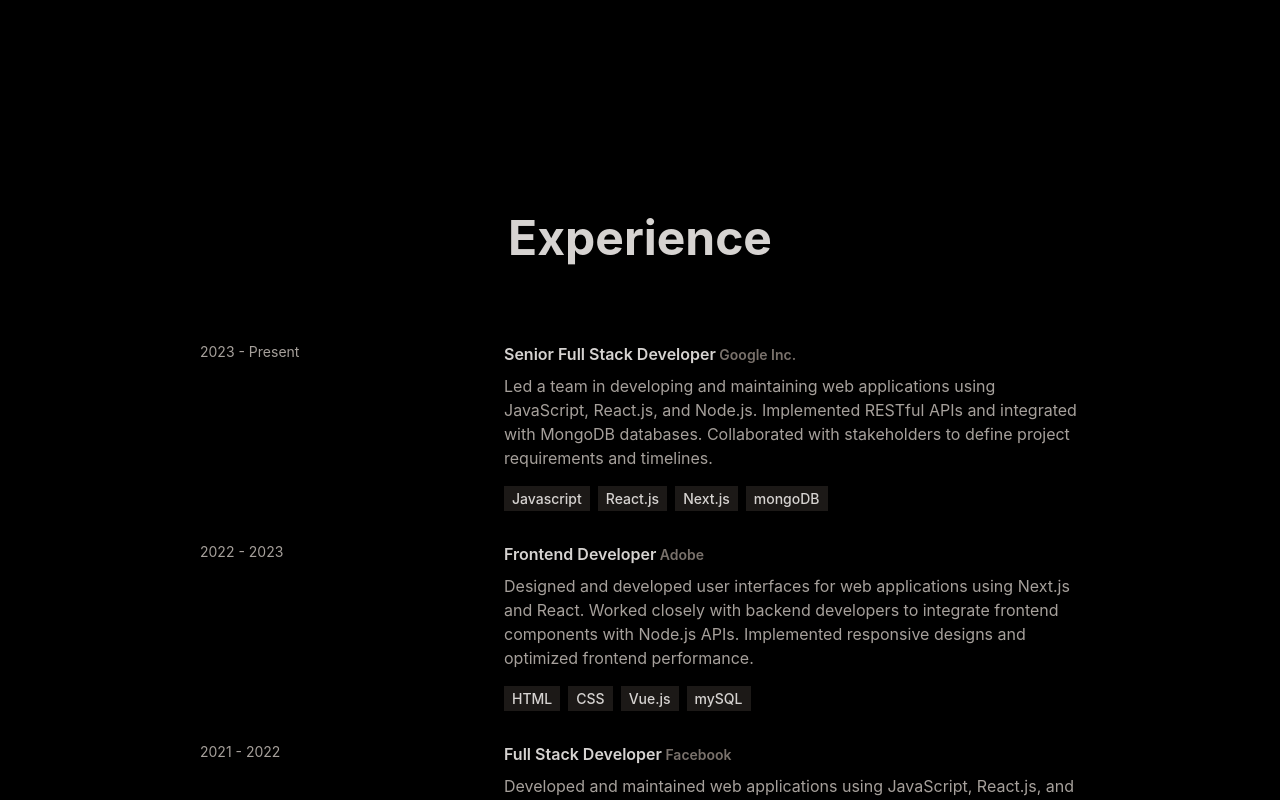
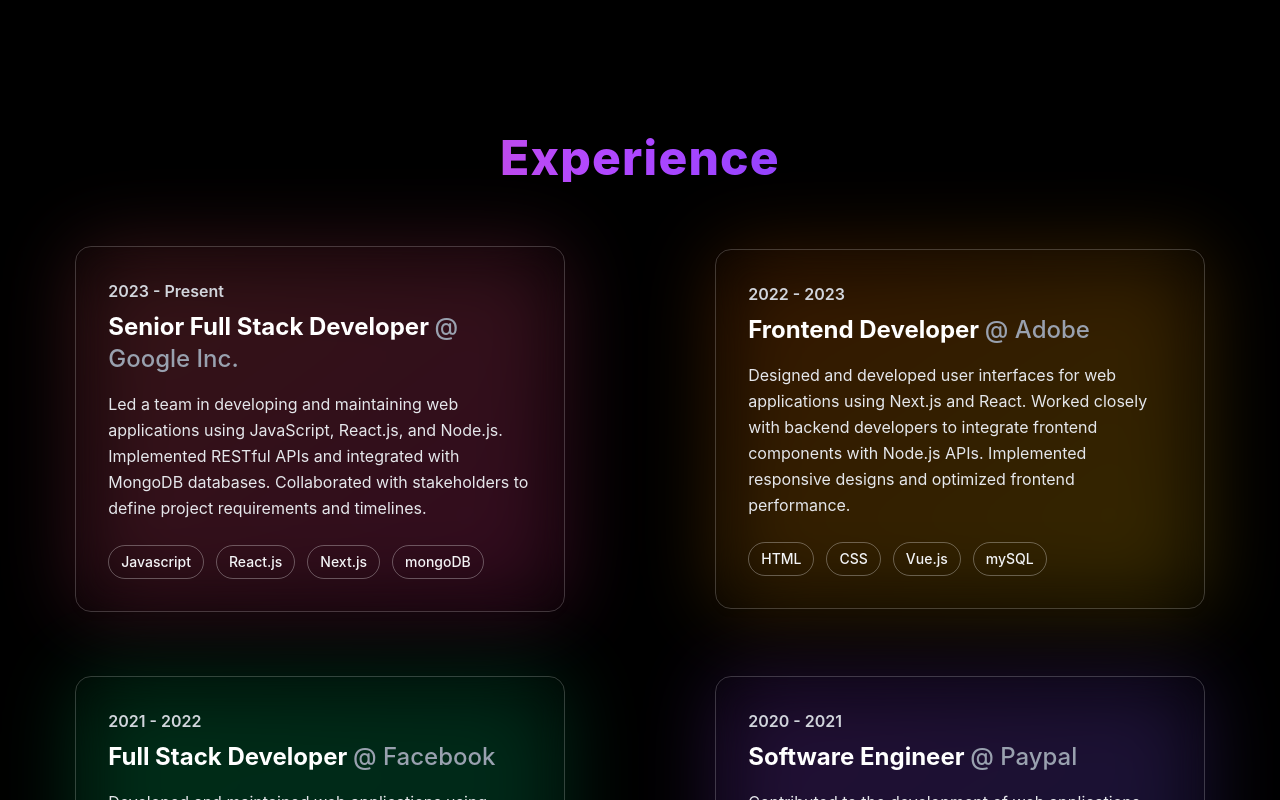
Before and after one commit to Developer-Shuvo/Portfolio, a React (Vite) app: page / in a window 1280 px wide. Shown: the part 3300-4100 px from the top of the page. Built offline with nearby package versions, Linux system fonts and the light colour scheme.

Commit message:
Experience Section Card update

```diff
--- a/src/assets/Components/Experience/Experience.jsx
+++ b/src/assets/Components/Experience/Experience.jsx
@@ -1,57 +1,102 @@
+"use client";
 import { EXPERIENCES } from "../../../../constants";
 import { motion } from "framer-motion";
+
 const Experience = () => {
+  const bgColors = [
+    "bg-gradient-to-br from-red-400 to-pink-500",
+    "bg-gradient-to-br from-orange-500 to-yellow-400",
+    "bg-gradient-to-br from-green-400 to-emerald-500",
+    "bg-gradient-to-br from-purple-500 to-indigo-500",
+    "bg-gradient-to-br from-yellow-400 to-amber-500",
+  ];
+
   return (
-    <div id="experience" className="pb-4 py-14 lg:py-20">
+    <div id="experience" className="py-14 lg:py-20 ">
+      {/* Section Heading */}
       <motion.h1
         whileInView={{ opacity: 1, y: 0 }}
         initial={{ opacity: 0, y: -100 }}
-        transition={{ duration: 0.5 }}
-        className="my-20 text-center text-3xl lg:text-5xl  font-bold"
+        transition={{ duration: 0.6 }}
+        className="mb-16 text-center text-3xl md:text-4xl lg:text-5xl
+        font-extrabold tracking-wide bg-gradient-to-r from-pink-500 via-purple-500 to-indigo-700
+        text-transparent bg-clip-text"
       >
-        {" "}
         Experience
       </motion.h1>
 
-      <div>
-        {EXPERIENCES.map((experience, index) => (
-          <div key={index} className="mb-8 flex flex-wrap lg:justify-center ">
+      {/* Experience Cards */}
+      <div className="grid grid-cols-1 md:grid-cols-2 gap-12 lg:gap-16 place-items-center">
+        {EXPERIENCES.map((experience, index) => {
+          const bgColor = bgColors[index % bgColors.length];
+
+          return (
+            <motion.div
+              key={index}
+              className="relative w-[90%] sm:w-[80%] lg:w-[85%] h-auto flex justify-center items-center"
+              initial={{ scale: 0.7, opacity: 0, y: 100 }}
+              whileInView={{ scale: 1, opacity: 1, y: 0 }}
+              transition={{
+                type: "spring",
+                stiffness: 100,
+                damping: 18,
+                delay: index * 0.2,
+              }}
+              viewport={{ once: true, amount: 0.3 }}
+            >
+              {/* Background Gradient Box */}
+              <div
+                className={`absolute inset-0 ${bgColor} blur-2xl opacity-20 rounded-3xl`}
+              ></div>
+
+              {/* Foreground Card */}
               <motion.div
                 whileInView={{ opacity: 1, x: 0 }}
                 initial={{ opacity: 0, x: -100 }}
-              transition={{ duration: 1 }}
-              className="w-full lg:w-1/4"
+                whileHover={{ scale: 1.04, y: 10 }}
+                transition={{
+                  type: "spring",
+                  stiffness: 50,
+                  damping: 10,
+                }}
+                className="relative border border-white/20 backdrop-blur-lg
+                w-full p-6 md:p-8 rounded-2xl shadow-md hover:shadow-lg hover:shadow-purple-900  z-10
+                bg-yellow/10 text-white "
               >
-              <p className="mb-2 text-sm text-stone-400">{experience.year}</p>
-            </motion.div>
+                {/* Year */}
+                <p className="text-sm md:text-base font-semibold text-gray-300">
+                  {experience.year}
+                </p>
 
-            <motion.div
-              whileInView={{ opacity: 1, x: 0 }}
-              initial={{ opacity: 0, x: 100 }}
-              transition={{ duration: 1 }}
-              className="w-full max-w-xl lg:w-3/4"
-            >
-              <h2 className="mb-2 font-semibold ">
-                {experience.role}
-
-                <span className="text-sm text-stone-500">
-                  {" "}
-                  {experience.company}
+                {/* Role & Company */}
+                <h2 className="text-xl md:text-2xl font-bold mt-2">
+                  {experience.role}{" "}
+                  <span className="text-gray-400 font-medium">
+                    @ {experience.company}
                   </span>
                 </h2>
 
-              <p className="mb-4 text-stone-400"> {experience.description}</p>
-              {experience.technologies.map((tech, index) => (
+                {/* Description */}
+                <p className="text-gray-200 mt-4 mb-6 leading-relaxed text-sm md:text-base">
+                  {experience.description}
+                </p>
+
+                {/* Technologies */}
+                <div className="flex flex-wrap gap-3">
+                  {experience.technologies.map((tech, idx) => (
                     <span
-                  className="mr-2 mt-4 rounded-1 bg-stone-900 px-2 py-1 text-sm font-medium text-stone-300"
-                  key={index}
+                      key={idx}
+                      className=" text-gray-100 text-xs md:text-sm font-medium px-3 py-1.5
+                      rounded-full border border-white/30 hover:bg-white/30 transition"
                     >
                       {tech}
                     </span>
                   ))}
+                </div>
               </motion.div>
-          </div>
-        ))}
+            </motion.div>
+          );
+        })}
       </div>
     </div>
   );
```
Lines whose indentation alone changed are shown as unchanged.
